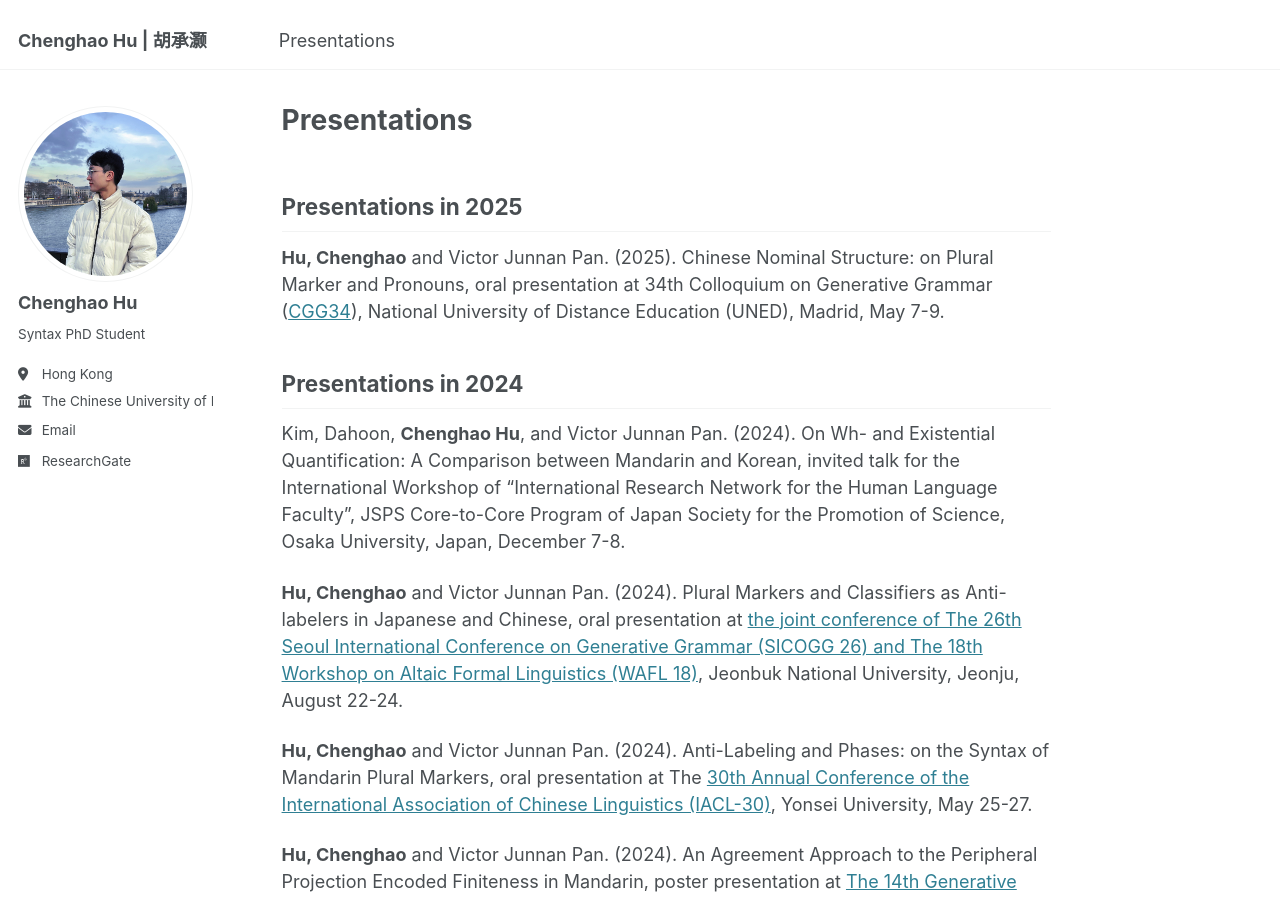
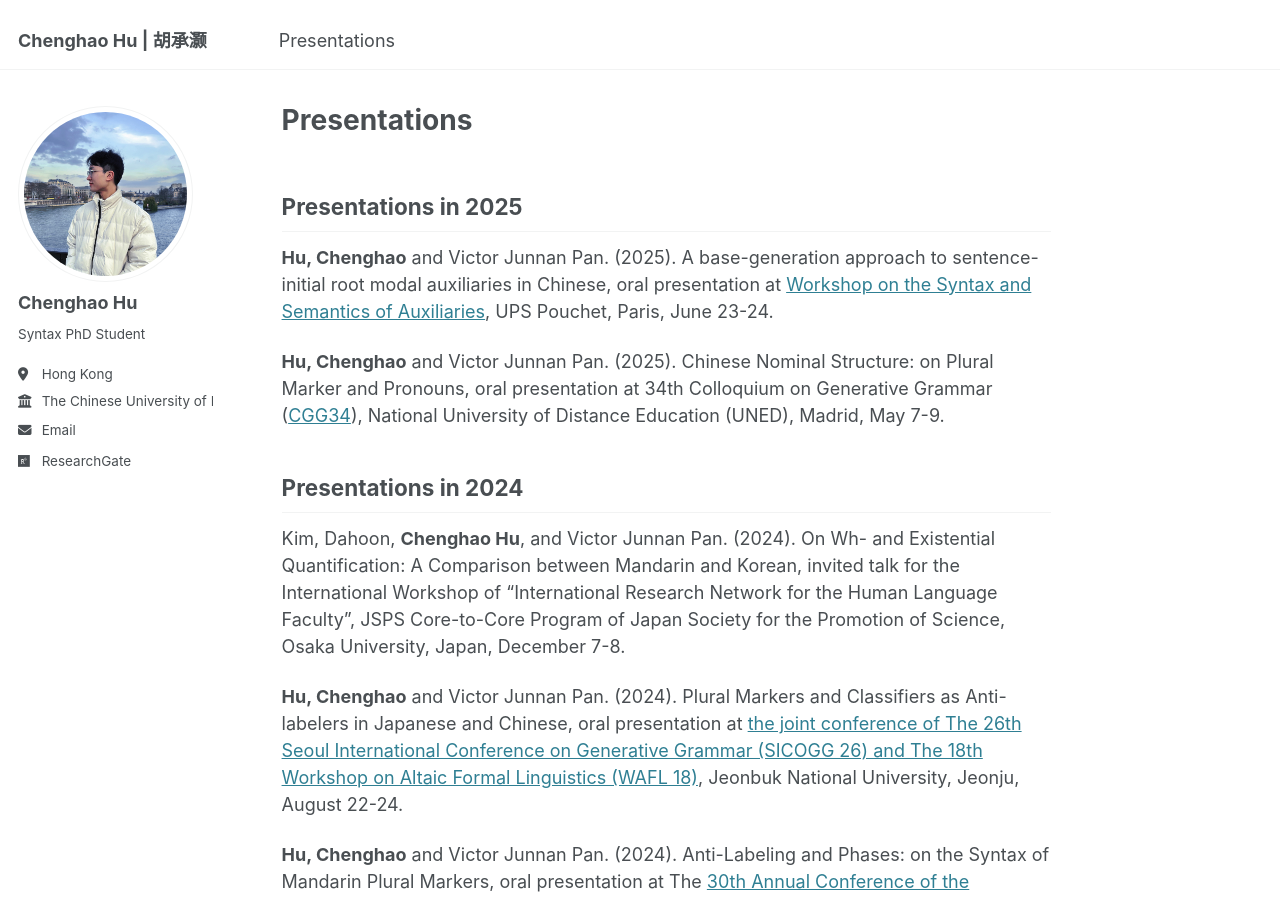
Before and after one commit to Chenghao-Hu/chenghao-hu.github.io, a Jekyll site: the page built from _pages/talks.md, in a window 1280 px wide and 900 px high. Built offline with Jekyll 4.4.1, drawn with Linux system fonts in a browser that asks for light colours.

Commit message:
Update talks.md

```diff
--- a/_pages/talks.md
+++ b/_pages/talks.md
@@ -10,6 +10,8 @@ design:
 ---
 
 ## **Presentations in 2025**
+
+**Hu, Chenghao** and Victor Junnan Pan. (2025). A base-generation approach to sentence-initial root modal auxiliaries in Chinese, oral presentation at [Workshop on the Syntax and Semantics of Auxiliaries](https://www.sfl.cnrs.fr/fr/synsem-colloque-syntaxe-et-semantique-des-auxiliaires), UPS Pouchet, Paris, June 23-24.
 
 **Hu, Chenghao** and Victor Junnan Pan. (2025). Chinese Nominal Structure: on Plural Marker and Pronouns, oral presentation at 34th Colloquium on Generative Grammar ([CGG34](https://sites.google.com/view/cgg34)), National University of Distance Education (UNED), Madrid, May 7-9.
 
```
